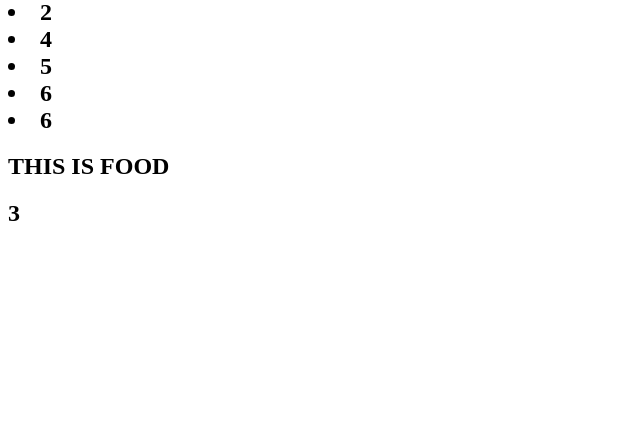
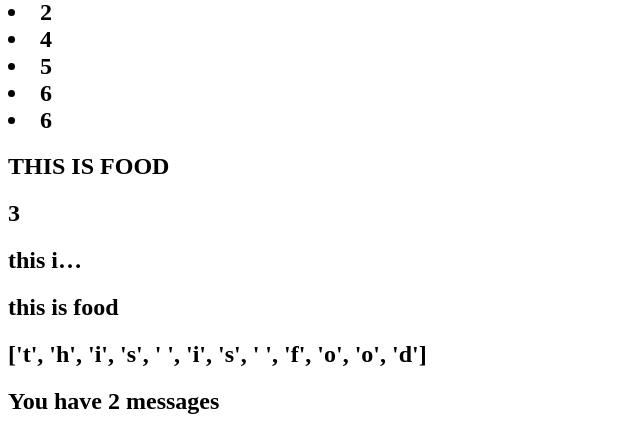
Before and after one commit to minhazul-ashim/django-meals, a Django app: page /app/home/ in a window 1280 px wide. Shown: the part 725-1160 px from the top of the page, without its empty margins (0-640 px from the left). Before the commit the page ends 946 px from the top, so only its background shows below. Run offline with Django 5.2, Linux system fonts and the light colour scheme.

Commit message:
added more

```diff
--- a/app1/templates/index.html
+++ b/app1/templates/index.html
@@ -25,5 +25,9 @@
     <h2>{{ items | unordered_list }}</h2>
     <h2>{{ food | upper }}</h2>
     <h2>{{ food | wordcount }}</h2>
+    <h2>{{ food | truncatechars:7 }}</h2>
+    <h2>{{ food | striptags }}</h2>
+    <h2>{{ food | make_list }}</h2>
+    <h2>You have {{ value }} message{{ value | pluralize }}</h2>
   </body>
 </html>
```
